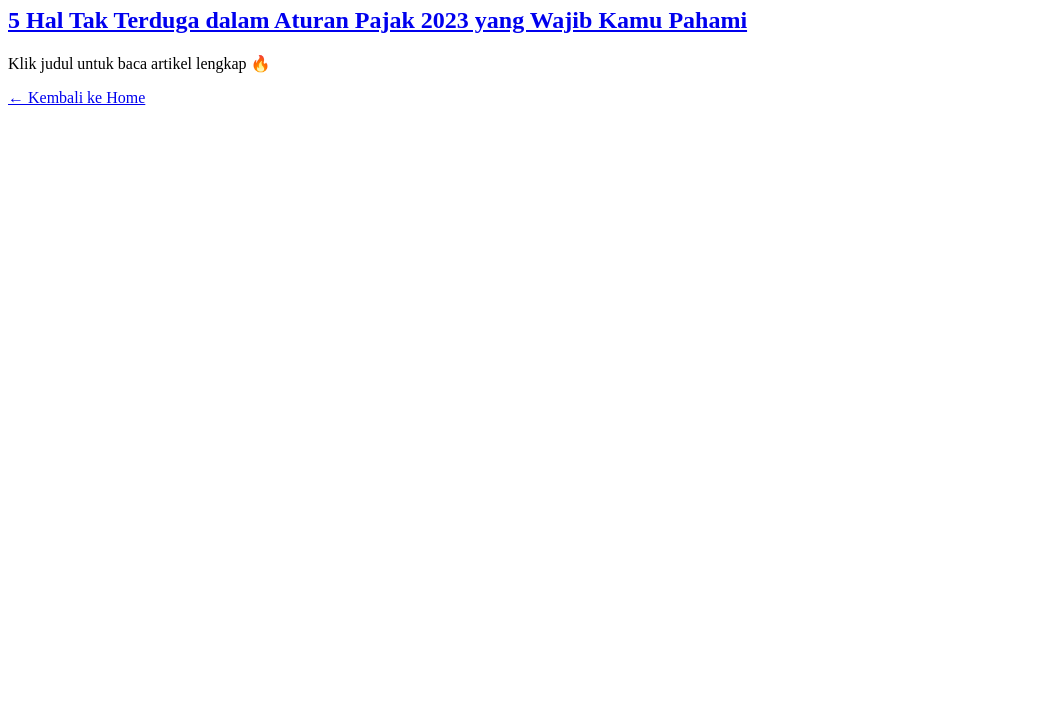
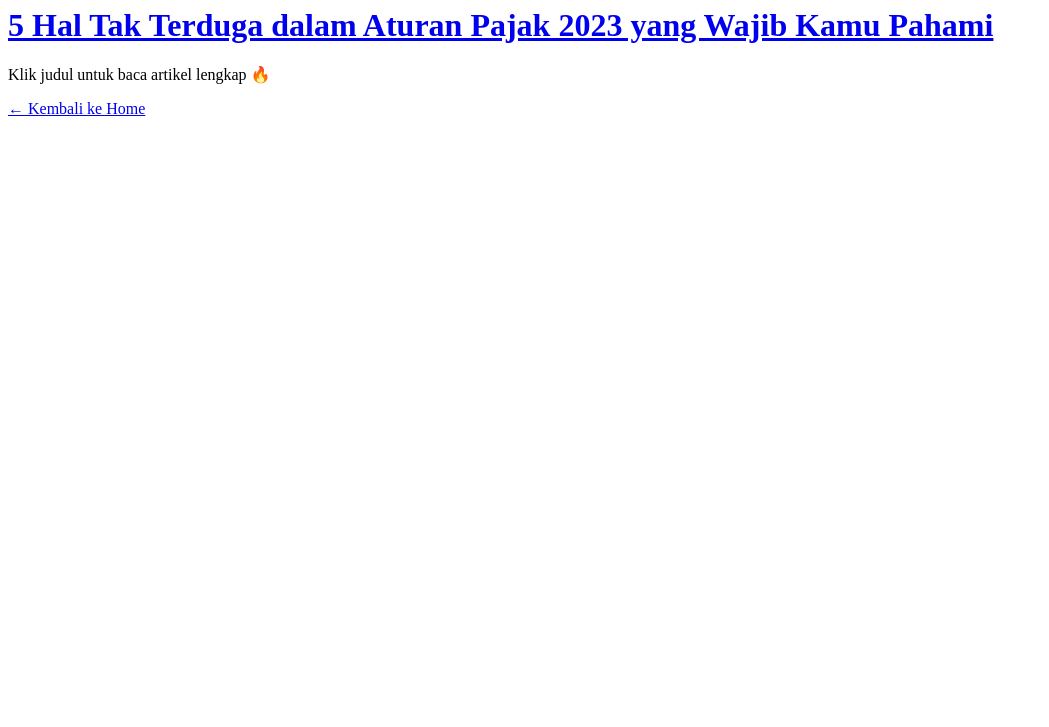
Before and after one commit to firdausilaely/SinauBarengKeuangan, a plain HTML site: page pajak.html in a window 1280 px wide. Shown: the part 73-800 px from the top of the page, without its empty margins (0-1049 px from the left). Drawn offline with Linux system fonts and the light colour scheme.

Commit message:
Update pajak.html

```diff
--- a/pajak.html
+++ b/pajak.html
@@ -7,11 +7,11 @@
 
 <h1>Materi Pajak</h1>
 
-<h2>
+<h1>
     <a href="artikel1.html">
         5 Hal Tak Terduga dalam Aturan Pajak 2023 yang Wajib Kamu Pahami
     </a>
-</h2>
+</h1>
 
 <p>Klik judul untuk baca artikel lengkap 🔥</p>
 
```
